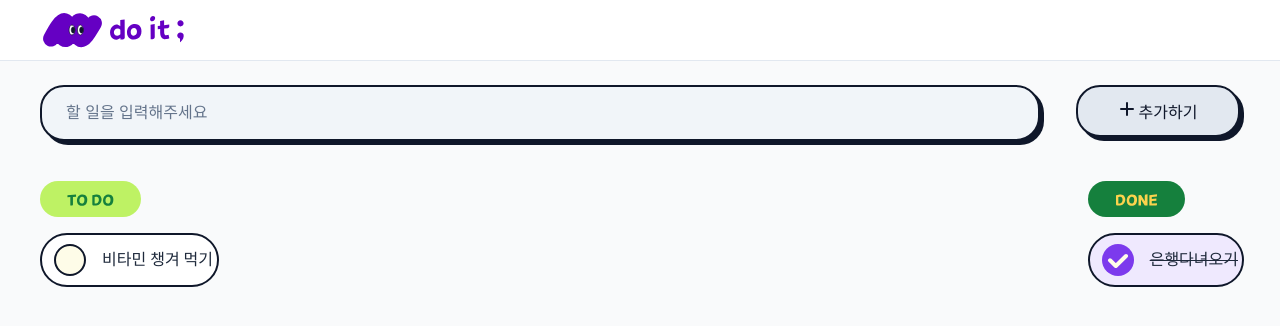
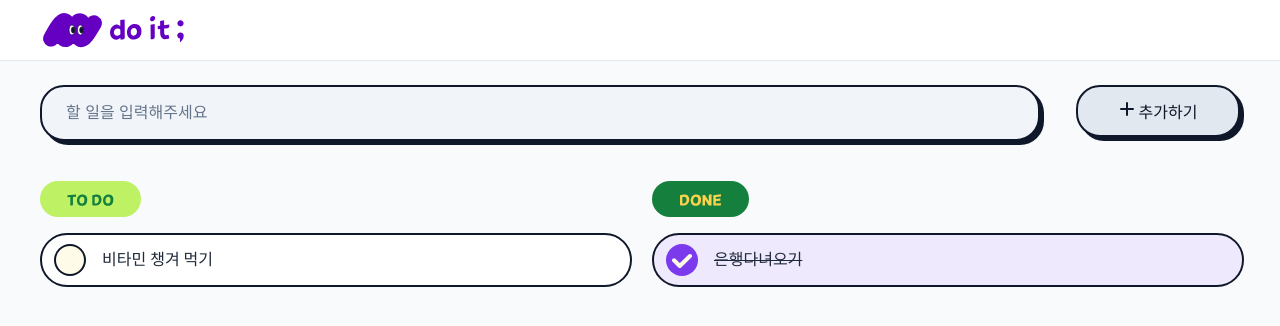
Before and after one commit to ujeans/todo-list, a Next.js app in the folder todo_list/: page / in a window 1280 px wide. Shown: the top 326 px of the page. Built offline with nearby package versions, Linux system fonts and the light colour scheme.

Commit message:
/페이지 리스트 크기 조절

```diff
--- a/todo_list/src/app/page.tsx
+++ b/todo_list/src/app/page.tsx
@@ -1,7 +1,8 @@
 "use client";
 import { useState } from "react";
 
-import Gnb from "@/components/shared/Gnb";
+import { css } from "@emotion/react";
+
 import Container from "@/components/shared/Container";
 import Flex from "@/components/shared/Flex";
 
@@ -18,7 +19,7 @@ export default function Home() {
       <Container detail={false}>
         <SearchBar />
 
-        <Flex justify="space-between">
+        <Flex justify="space-between" css={listStyles}>
           <TodoList
             isChecked={firstChecked}
             onToggle={() => setFirstChecked(!firstChecked)}
@@ -32,3 +33,7 @@ export default function Home() {
     </>
   );
 }
+
+const listStyles = css`
+  gap: 24px;
+`;
--- a/todo_list/src/components/home/DoneList.tsx
+++ b/todo_list/src/components/home/DoneList.tsx
@@ -1,3 +1,5 @@
+import { css } from "@emotion/react";
+
 import Flex from "../shared/Flex";
 import CheckList from "../shared/CheckList";
 
@@ -10,7 +12,7 @@ interface DoneListProps {
 
 function DoneList({ isChecked, onToggle }: DoneListProps) {
   return (
-    <Flex direction="column">
+    <Flex direction="column" css={listStyles}>
       <DoneImage />
       <CheckList
         text={"은행다녀오기"}
@@ -22,3 +24,7 @@ function DoneList({ isChecked, onToggle }: DoneListProps) {
 }
 
 export default DoneList;
+
+const listStyles = css`
+  width: 50%;
+`;
--- a/todo_list/src/components/home/TodoList.tsx
+++ b/todo_list/src/components/home/TodoList.tsx
@@ -1,3 +1,5 @@
+import { css } from "@emotion/react";
+
 import Flex from "../shared/Flex";
 import CheckList from "../shared/CheckList";
 
@@ -10,7 +12,7 @@ interface TodoListProps {
 
 function TodoList({ isChecked, onToggle }: TodoListProps) {
   return (
-    <Flex direction="column">
+    <Flex direction="column" css={listStyles}>
       <TodoImage />
       <CheckList
         text={"비타민 챙겨 먹기"}
@@ -22,3 +24,7 @@ function TodoList({ isChecked, onToggle }: TodoListProps) {
 }
 
 export default TodoList;
+
+const listStyles = css`
+  width: 50%;
+`;
```
